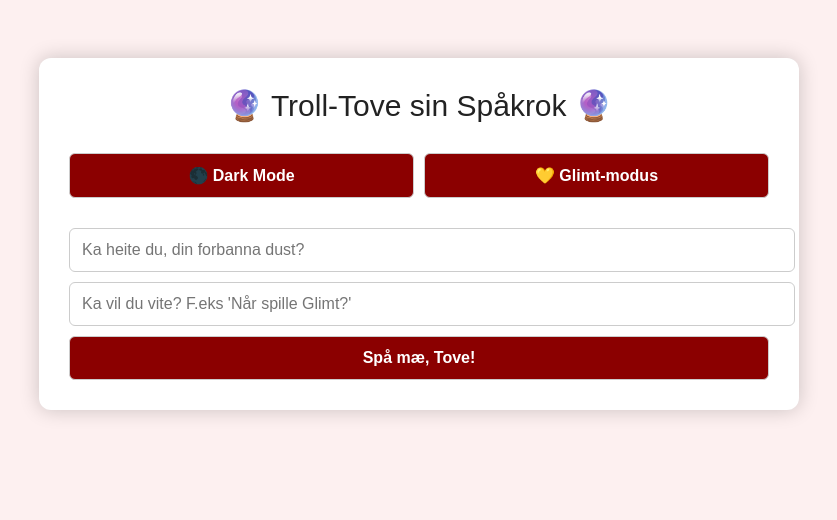
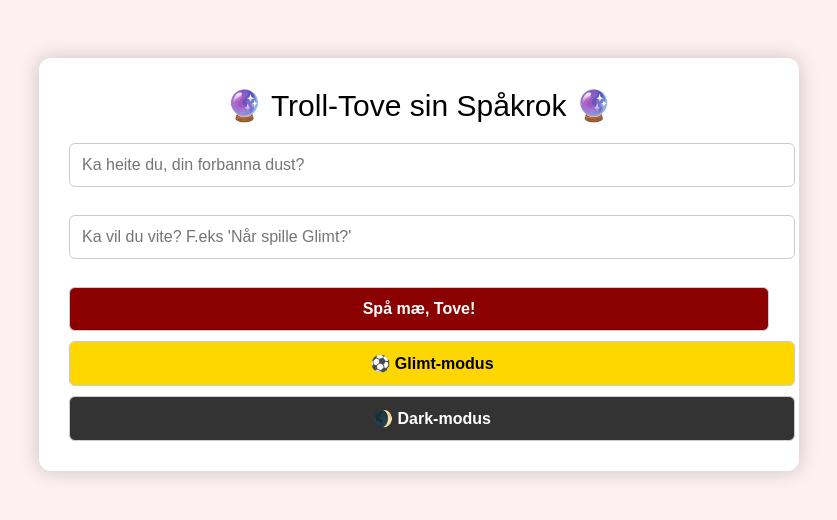
Before and after one commit to allisson79/troll-tove-app, a Flask app: page / in a window 1280 px wide. Shown: the top 520 px of the page, without its empty margins (221-1058 px from the left). Run offline with Flask 3, Linux system fonts and the light colour scheme.

Commit message:
Update index.html

```diff
--- a/templates/index.html
+++ b/templates/index.html
@@ -1,4 +1,3 @@
-
 <!DOCTYPE html>
 <html lang="no">
 <head>
@@ -8,7 +7,6 @@
         body {
             font-family: 'Arial', sans-serif;
             background-color: #fdf0f0;
-            color: #222;
             text-align: center;
             padding: 50px;
         }
@@ -20,13 +18,15 @@
             max-width: 700px;
             margin: auto;
         }
-        input, button {
+        input, button, .mode-button {
             padding: 12px;
             font-size: 16px;
             margin-top: 10px;
             width: 100%;
             border: 1px solid #ccc;
             border-radius: 6px;
+            text-decoration: none;
+            display: block;
         }
         button {
             background-color: darkred;
@@ -34,19 +34,14 @@
             font-weight: bold;
             cursor: pointer;
         }
-        .toggle-buttons {
-            display: flex;
-            justify-content: space-between;
-            gap: 10px;
-            margin-top: 10px;
+        .mode-button {
+            background-color: #333;
+            color: #fff;
+            font-weight: bold;
         }
-        .toggle-buttons form {
-            flex: 1;
-        }
-        .result {
-            margin-top: 30px;
-            font-size: 20px;
-            color: darkgreen;
+        .glimt-button {
+            background-color: gold;
+            color: #000;
         }
         .header {
             font-size: 30px;
@@ -58,29 +53,14 @@
     <div class="container">
         <div class="header">🔮 Troll-Tove sin Spåkrok 🔮</div>
 
-        <div class="toggle-buttons">
-            <form method="POST" action="/toggle_dark_mode">
-                <button type="submit">🌑 Dark Mode</button>
-            </form>
-            <form method="POST" action="/toggle_glimt_mode">
-                <button type="submit">💛 Glimt-modus</button>
-            </form>
-        </div>
-
-        <form method="POST" style="margin-top: 20px;">
+        <form method="POST">
             <input type="text" name="navn" placeholder="Ka heite du, din forbanna dust?" required><br>
             <input type="text" name="sporsmal" placeholder="Ka vil du vite? F.eks 'Når spille Glimt?' " required><br>
             <button type="submit">Spå mæ, Tove!</button>
         </form>
 
-        {% if spadom %}
-        <div class="result">
-            <p><strong>Du spurte:</strong> <em>{{ sporsmal }}</em></p>
-            <p><strong>{{ intro }}</strong></p>
-            <p><strong>Svaret fra Troll-Tove:</strong></p>
-            <p>💀 {{ spadom }} 💀</p>
-        </div>
-        {% endif %}
+        <a href="/glimtmodus" class="mode-button glimt-button">⚽ Glimt-modus</a>
+        <a href="/darkmodus" class="mode-button">🌒 Dark-modus</a>
     </div>
 </body>
 </html>
```
